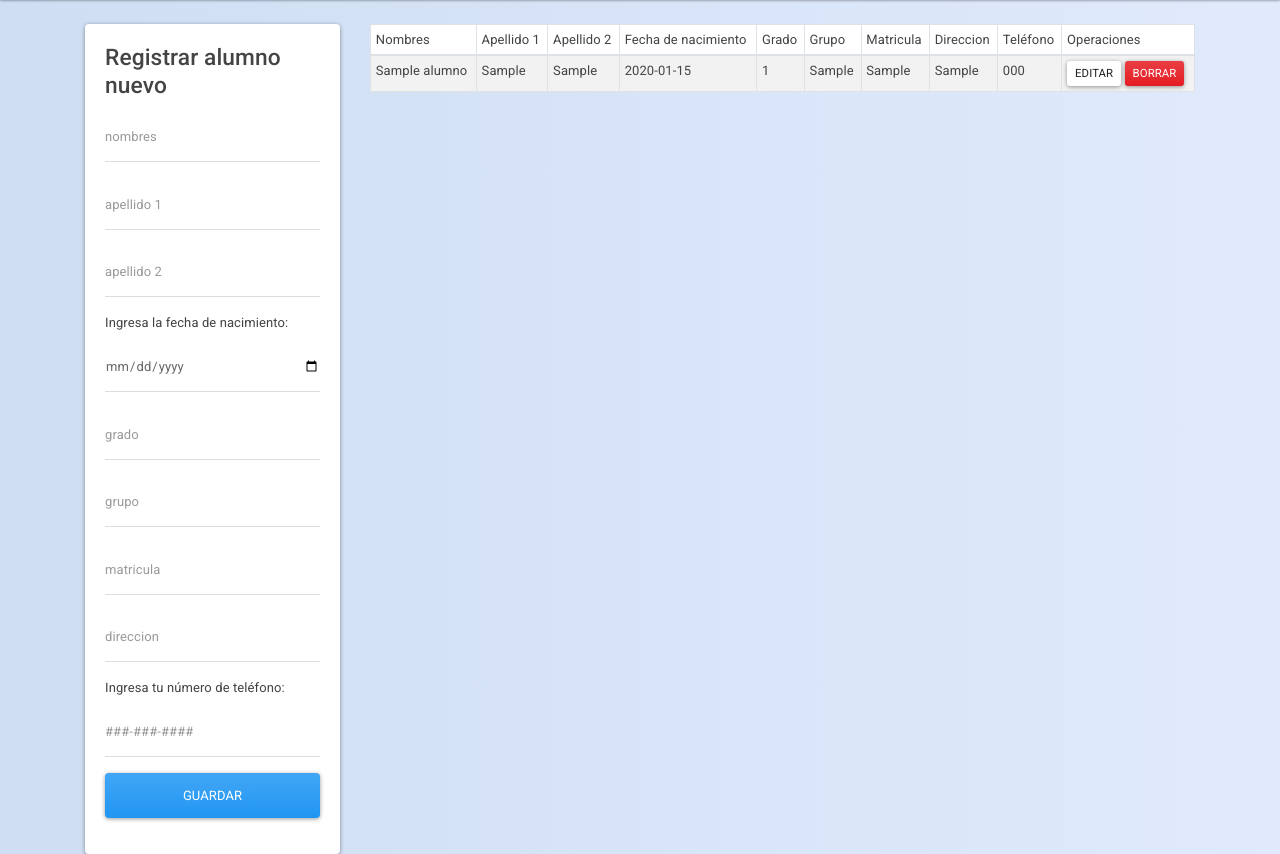
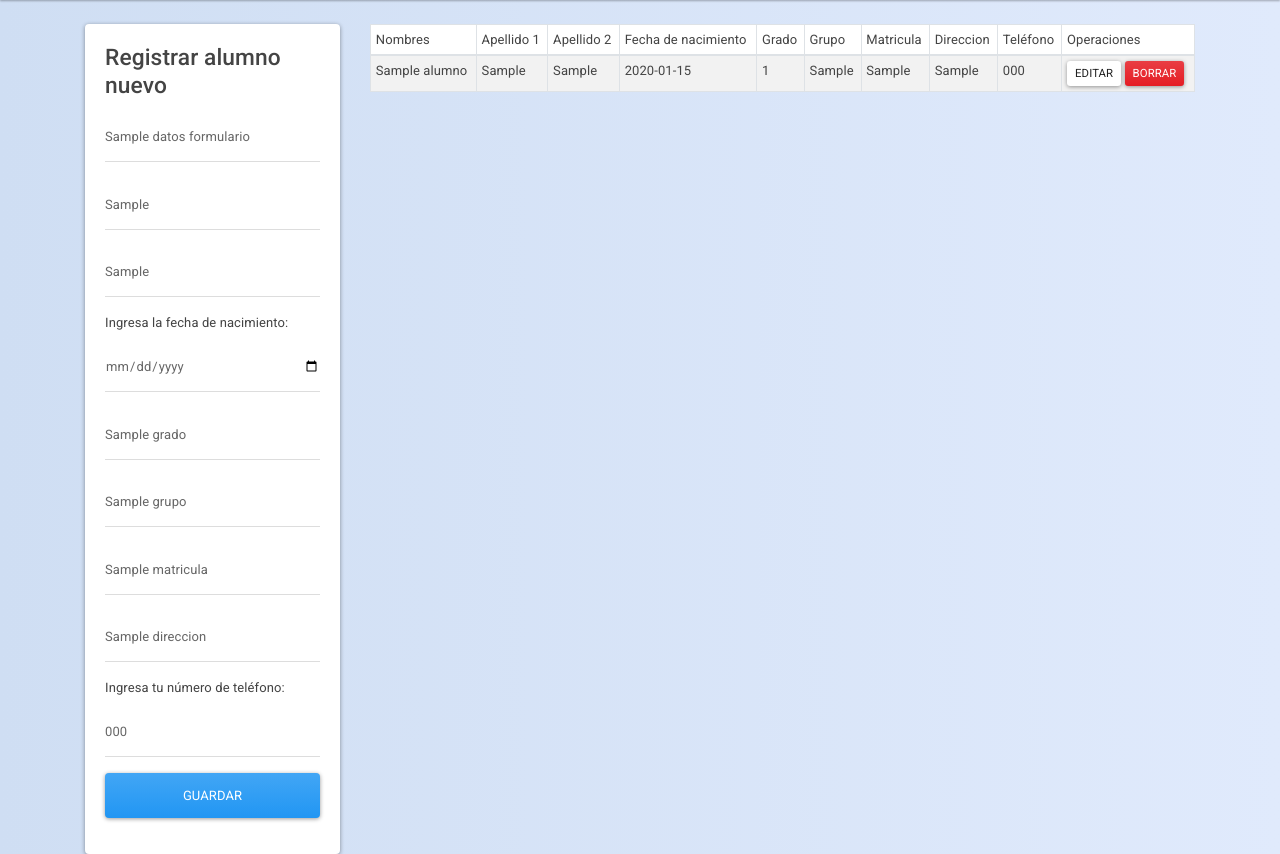
Before and after one commit to DanVL08/api_flask_mensajes_wwjs, a Flask app: template src/templates/index.html in a window 1280 px wide. Shown: the part 80-934 px from the top of the page. Run offline with Flask 3, Linux system fonts and the light colour scheme; tables that the repository leaves empty hold one stand-in row (values such as "Sample post"); the template is opened without the code that fills it: values that come from a table or form of the project are taken from there, most other values are stand-ins (such as "Sample title", 1, 10 or a date in 2020); some libraries are stand-ins or nearby versions.

Commit message:
Ahora los datos del formulario se mantienen al evitar agregar una matricula duplicada

```diff
--- a/src/app.py
+++ b/src/app.py
@@ -23,9 +23,19 @@ pagos_schema =  pagoSchema(many=True)
 def index():
     #SE OBTIENEN LOS DATOS DE LA BD Y SE RETORNAN PLASMADOS EN index.html
     try:
+        resultados = obtener_datos_de_alumnos()
+        datos_formulario = request.args.get('datos_formulario', None)
+        return render_template('index.html', alumnos = resultados, datos_formulario=datos_formulario)
+    except Exception as e:
+        flash(e)
+        return redirect(url_for('index'))
+
+#FUNION PARA OBTENER LOS DATOS DE LOS ALUMNOS
+def obtener_datos_de_alumnos():
+    try:
         all_alumnos = Alumnos.query.all()
         resultados = alumnos_schema.dump(all_alumnos)
-        return render_template('index.html', alumnos = resultados)
+        return resultados
     except Exception as e:
         flash(e)
         return redirect(url_for('index'))
@@ -33,6 +43,33 @@ def index():
 #RUTA PARA AÑADIR ALUMNOS NUEVOS
 @app.route('/add_alumno', methods=['POST'])
 def add_alumno():
+    if request.method == 'POST':
+        try:
+            alumno = Alumnos.query.filter_by(matricula=request.form['matricula']).first()
+            if not alumno:
+                alumno = Alumnos(
+                    nombre=request.form['nombres'],
+                    apellido1=request.form['apellido1'],
+                    apellido2=request.form['apellido2'],
+                    fecha_nacimiento=request.form['fecha_nacimiento'],
+                    grado=request.form['grado'],
+                    grupo=request.form['grupo'],
+                    matricula=request.form['matricula'],
+                    direccion=request.form['direccion'],
+                    telefono=request.form['telefono']
+                )
+                db.session.add(alumno)
+                db.session.commit()
+
+                flash('Alumno agregado satisfactoriamente')
+                return redirect(url_for('index'))
+            else:
+                flash(f"La matricula {alumno.matricula} ya está registrada en la base de datos")
+                alumnos = obtener_datos_de_alumnos()
+                return render_template('index.html', alumnos = alumnos, datos_formulario=request.form)
+        except Exception as e:
+            flash(e)
+            return redirect(url_for('index'))
     #SOLICITAR LOS DATOS DEL FORMULARIO DE index.html
     if request.method == 'POST':
         try:
@@ -216,8 +253,7 @@ def leer_alumno(matricula):
     except Exception as ex:
         return jsonify({'error':ex})
 
-#AHORA QUIERO OBTENER UN SOLO PAGO
-#FUENTE:https://www.youtube.com/watch?v=VVX7JIWx-ss
+
 @app.route('/pagos/<matricula>', methods=['GET'])
 def obtener_pagos(matricula):
     try:
--- a/src/templates/index.html
+++ b/src/templates/index.html
@@ -4,12 +4,12 @@
 {% block body %}
 <div class="row">
     <div class="col-md-3">
-         <!-- COL0CA LOS MENSAJES QUE SE ENVIEN A PARTIR DEL ENDPOINT -->
+        <!-- COLOCA LOS MENSAJES QUE SE ENVIEN A PARTIR DEL ENDPOINT -->
         {% with messages = get_flashed_messages() %}
         {% if messages %}
         {% for message in messages %}
         <div class="alert alert-success alert-dismissible fade show" role="alert">
-            {{message}}
+            {{ message }}
             <button type="button" class="close" data-dismiss="alert" aria-label="Close">
                 <span aria-hidden="true">&times;</span>
             </button>
@@ -20,28 +20,36 @@
         <div class="card card-body">
             <h3 class="card-title">Registrar alumno nuevo</h3>
             <form action="/add_alumno" method="POST">
-                 <!-- COLOCA LOS CAMPOS NECESARIOS PARA QUE EL USUARIO LLENE LOS REGISTROS el atributo name de las etiquetas sirve para obtener el valor desde el endpoint -->
-                <div class="form-group"><input type="text" class="form-control" id="nombres" name="nombres" placeholder="nombres" required>
+                <!-- COLOCA LOS CAMPOS NECESARIOS PARA QUE EL USUARIO LLENE LOS REGISTROS el atributo name de las etiquetas sirve para obtener el valor desde el endpoint -->
+                <div class="form-group">
+                    <input type="text" class="form-control" id="nombres" name="nombres" placeholder="nombres" required value="{{ datos_formulario['nombres'] if datos_formulario else '' }}">
                 </div>
-                <div class="form-group"><input type="text" class="form-control" id="apellido1" name="apellido1"
-                        placeholder="apellido 1" required></div>
-                <div class="form-group"><input type="text" class="form-control" id="apellido2" name="apellido2"
-                        placeholder="apellido 2" required></div>
-                        <label for="telefono">Ingresa la fecha de nacimiento:</label>
-                <div class="form-group"><input type="date" class="form-control" id="fecha_nacimiento" name="fecha_nacimiento"
-                        placeholder="fecha de nacimiento" required>
+                <div class="form-group">
+                    <input type="text" class="form-control" id="apellido1" name="apellido1" placeholder="apellido 1" required value="{{ datos_formulario['apellido1'] if datos_formulario else '' }}">
                 </div>
-                <div class="form-group"><input type="text" class="form-control" id="grado" name="grado" maxlength="1"
-                        placeholder="grado"required></div>
-                <div class="form-group"><input type="text" class="form-control" id="grupo" name="grupo" maxlength="1"
-                        placeholder="grupo" required></div>
-                <div class="form-group"><input type="text" class="form-control" id="matricula" name="matricula"
-                        placeholder="matricula" required></div>
-                <div class="form-group"><input type="text" class="form-control" id="direccion" name="direccion"
-                        placeholder="direccion" required></div>
+                <div class="form-group">
+                    <input type="text" class="form-control" id="apellido2" name="apellido2" placeholder="apellido 2" required value="{{ datos_formulario['apellido2'] if datos_formulario else '' }}">
+                </div>
+                <label for="telefono">Ingresa la fecha de nacimiento:</label>
+                <div class="form-group">
+                    <input type="date" class="form-control" id="fecha_nacimiento" name="fecha_nacimiento" placeholder="fecha de nacimiento" required value="{{ datos_formulario['fecha_nacimiento'] if datos_formulario else '' }}">
+                </div>
+                <div class="form-group">
+                    <input type="text" class="form-control" id="grado" name="grado" maxlength="1" placeholder="grado" required value="{{ datos_formulario['grado'] if datos_formulario else '' }}">
+                </div>
+                <div class="form-group">
+                    <input type="text" class="form-control" id="grupo" name="grupo" maxlength="1" placeholder="grupo" required value="{{ datos_formulario['grupo'] if datos_formulario else '' }}">
+                </div>
+                <div class="form-group">
+                    <input type="text" class="form-control" id="matricula" name="matricula" placeholder="matricula" required value="{{ datos_formulario['matricula'] if datos_formulario else '' }}">
+                </div>
+                <div class="form-group">
+                    <input type="text" class="form-control" id="direccion" name="direccion" placeholder="direccion" required value="{{ datos_formulario['direccion'] if datos_formulario else '' }}">
+                </div>
                 <label for="telefono">Ingresa tu número de teléfono:</label>
-                <div class="form-group"><input type="tel" class="form-control"  id="telefono" name="telefono"
-                        pattern="[0-9]{3}[0-9]{3}[0-9]{4}" placeholder="###-###-####" required></div>
+                <div class="form-group">
+                    <input type="tel" class="form-control" id="telefono" name="telefono" pattern="[0-9]{3}[0-9]{3}[0-9]{4}" placeholder="###-###-####" required value="{{ datos_formulario['telefono'] if datos_formulario else '' }}">
+                </div>
 
                 <div class="form-group">
                     <button id="Save" type="submit" class="btn btn-primary btn-block">
```
